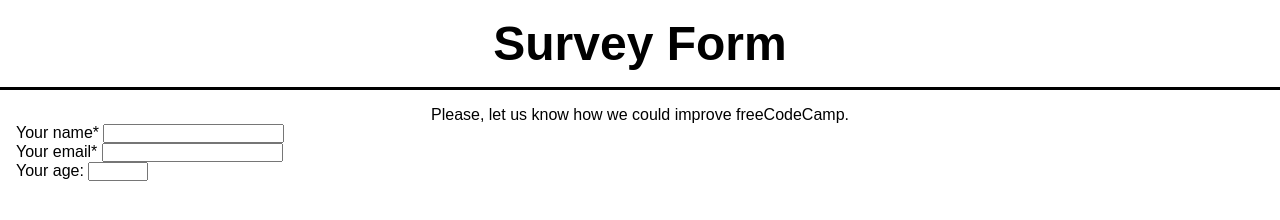
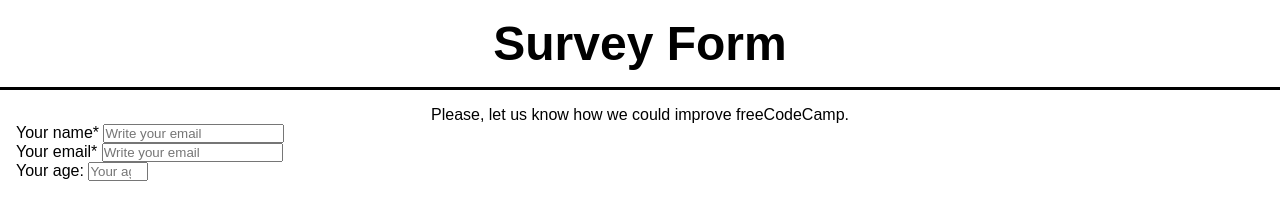
Before and after one commit to annaszalkiewicz/survey-form, a plain HTML site: page index.html in a window 1280 px wide. Drawn offline with Linux system fonts and the light colour scheme.

Commit message:
Add placeholder for input name, email and age.
User Story #11: For the name, email, and number input fields, I can see placeholder text that gives me a description or instructions for each field.

```diff
--- a/index.html
+++ b/index.html
@@ -25,17 +25,17 @@
 
 			<div class="form-parts">
 					<label for="name" id="name-label">Your name*</label>
-					<input type="text" name="name" id="name" required>
+					<input type="text" name="name" id="name" placeholder="Write your email" required>
 			</div>
 
 			<div class="form-parts">
 					<label for="email" id="email-label">Your email*</label>
-					<input type="email" name="email" id="email" required>
+					<input type="email" name="email" id="email" placeholder="Write your email" required>
 			</div>
 
 			<div class="form-parts">
 				<label for="number" id="number-label">Your age:</label>
-				<input type="number" name="number" id="number" min="0" max="130">
+				<input type="number" name="number" id="number" min="0" max="130" placeholder="Your age">
 			</div>
 
 		</form>
```
